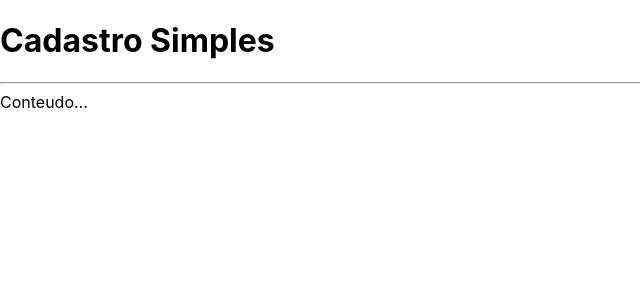
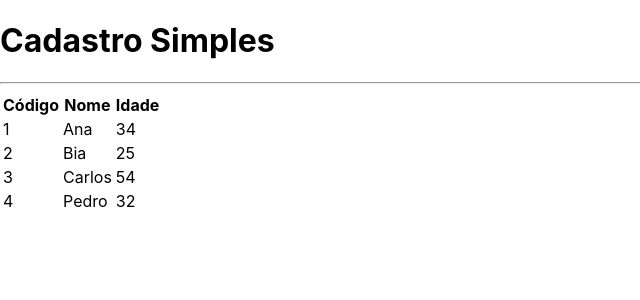
Before and after one commit to Henrique-Franca/Clear-Next-Crud, a Next.js app: page / in a window 1280 px wide. Shown: the top 300 px of the page, without its empty margins (0-640 px from the left). Built offline with nearby package versions, Linux system fonts and the light colour scheme.

Commit message:
Componente Tabela #01

```diff
--- /dev/null
+++ b/src/components/Tabela.tsx
@@ -0,0 +1,44 @@
+import Cliente from "../core/Cliente"
+
+interface TabelaProps{
+
+   cliente: Cliente[]
+
+}
+
+export default function Tabela(props: TabelaProps){
+
+    function renderizarCabecalho(){
+        return (
+            <tr>
+                <th>Código</th>
+                <th>Nome</th>
+                <th>Idade</th>
+            </tr>
+        )
+    }
+
+    function renderizarDados(){
+        return props.cliente?.map((cliente, i)=>{
+            return(
+                <tr key={cliente.id}>
+                    <td>{cliente.id}</td>
+                    <td>{cliente.nome}</td>
+                    <td>{cliente.idade}</td>
+                </tr>
+            )
+        })
+    }
+
+    return(
+        <table>
+            <thead>
+                {renderizarCabecalho()}
+            </thead>
+            <tbody>
+                {renderizarDados()}
+            </tbody>
+        </table>
+    )
+
+}
--- a/src/pages/index.tsx
+++ b/src/pages/index.tsx
@@ -1,6 +1,16 @@
 import Layout from "../components/Layout";
+import Tabela from "../components/Tabela";
+import Cliente from "../core/Cliente";
 
 export default function Home() {
+
+  const clientes =[
+    new Cliente('Ana',   34, '1'),
+    new Cliente('Bia',   25, '2'),
+    new Cliente('Carlos',54, '3'),
+    new Cliente('Pedro', 32, '4'),
+  ]
+
   return (
     <div className={`
       flex justify-center items-center h-screen
@@ -9,7 +19,7 @@
     `}>
         <Layout titulo="Cadastro Simples">
 
-          <span>Conteudo...</span>
+          <Tabela cliente={clientes}></Tabela>
 
         </Layout>
     </div>
```
